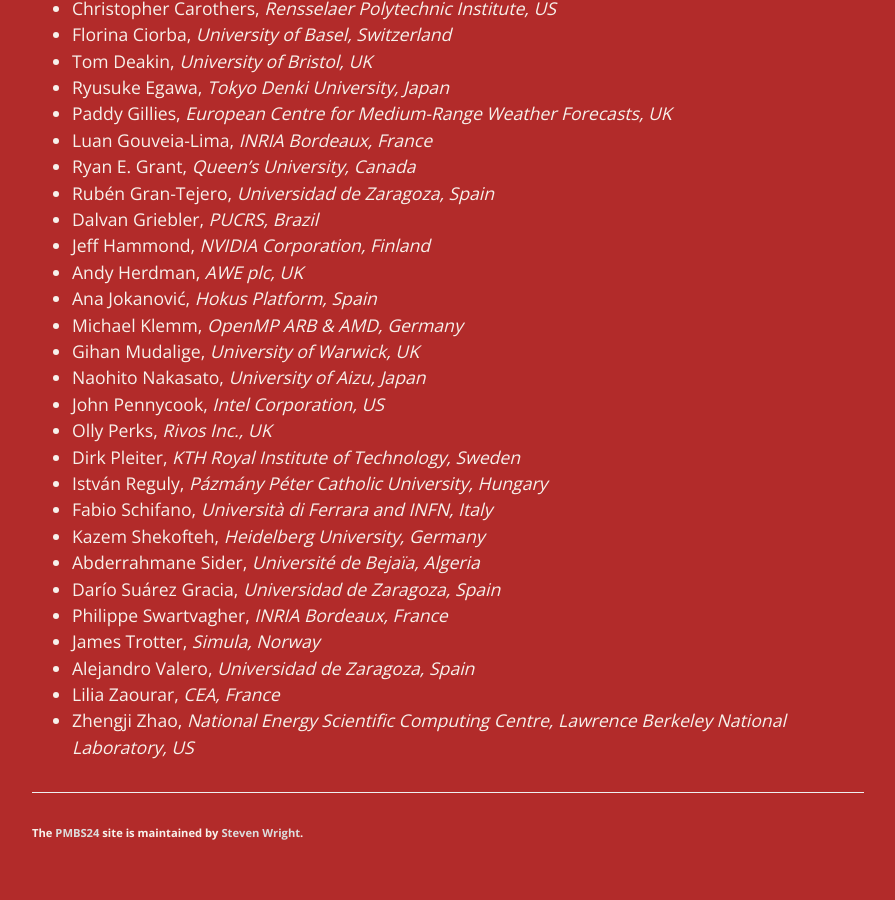
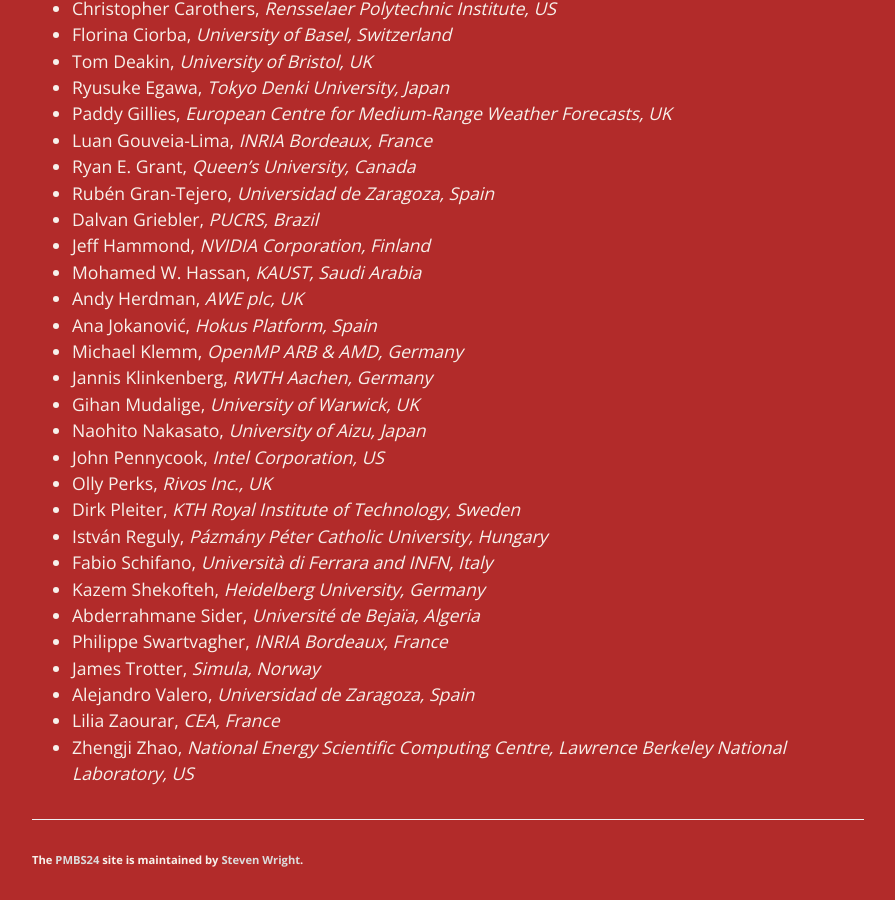
Before and after one commit to pmbs-workshop/pmbs-workshop.github.io, a Jekyll site: the page built from programmecommittee.markdown, in a window 1280 px wide and 900 px high, scrolled down 1131 px. Shown: the whole window, without its empty margins (192-1087 px from the left). Built offline with Jekyll 4.4.1, drawn with Linux system fonts in a browser that asks for light colours; before the commit the page ends 2005 px from its top, so only the background shows below that.

Commit message:
adds two new PC members, removes one

```diff
--- a/programmecommittee.markdown
+++ b/programmecommittee.markdown
@@ -34,9 +34,11 @@
 * Rubén Gran-Tejero, _Universidad de Zaragoza, Spain_
 * Dalvan Griebler, _PUCRS, Brazil_
 * Jeff Hammond, _NVIDIA Corporation, Finland_
+* Mohamed W. Hassan, _KAUST, Saudi Arabia_
 * Andy Herdman, _AWE plc, UK_
 * Ana Jokanović, _Hokus Platform, Spain_
 * Michael Klemm, _OpenMP ARB & AMD, Germany_
+* Jannis Klinkenberg, _RWTH Aachen, Germany_
 * Gihan Mudalige, _University of Warwick, UK_
 * Naohito Nakasato, _University of Aizu, Japan_
 * John Pennycook, _Intel Corporation, US_
@@ -46,7 +48,6 @@
 * Fabio Schifano, _Università di Ferrara and INFN, Italy_
 * Kazem Shekofteh, _Heidelberg University, Germany_
 * Abderrahmane Sider, _Université de Bejaïa, Algeria_
-* Darío Suárez Gracia, _Universidad de Zaragoza, Spain_
 * Philippe Swartvagher, _INRIA Bordeaux, France_
 * James Trotter, _Simula, Norway_
 * Alejandro Valero, _Universidad de Zaragoza, Spain_
```
